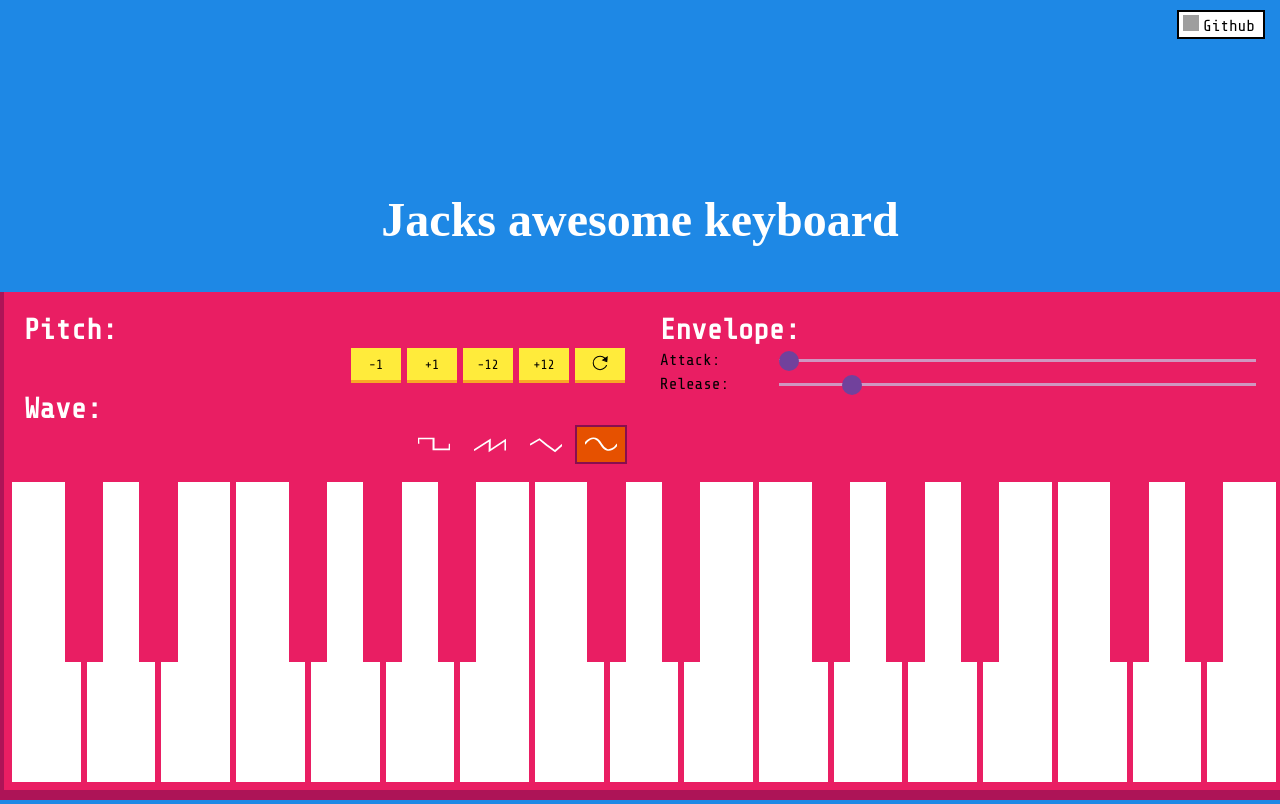
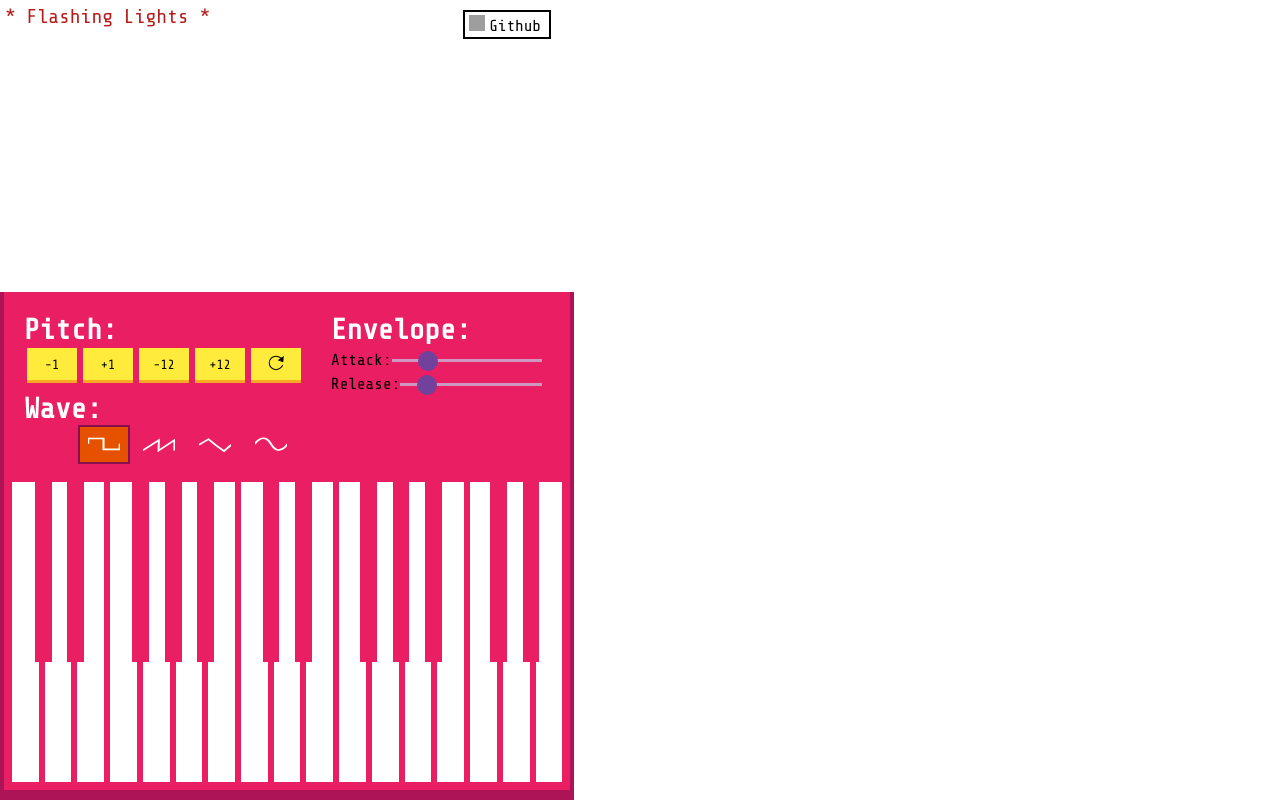
Before and after one commit to JackDanielJosephVarney/keyboard-app, a React (Create React App) app: page / in a window 1280 px wide. Built offline with nearby package versions, Linux system fonts and the light colour scheme; grey boxes are pictures that could not be loaded; the HTML template or start-up script is replaced by a standard one; a web font is replaced by a local one.

Commit message:
added reactive background

```diff
--- a/src/App.scss
+++ b/src/App.scss
@@ -1,17 +1,21 @@
 .app {
+  position: absolute;
+  z-index: 1;
+  top: 0px;
+
   height: 100%;
   display: flex;
   flex-direction: column;
   align-items: center;
   justify-content: flex-start;
-}
 
   .title {
+    text-align: center;
     font-family: 'Libre Barcode 39 Extended', cursive;
     font-size: 5em;
     color: white;
 
-  margin: 40px 0;
+    margin: 65px 0 15px 0;
 
     @media screen and (max-width: 1280px) {
       margin-top: 15%;
@@ -43,3 +47,13 @@
       display: inherit;
     }
   }
+}
+
+.flashing-warning {
+  color: rgba(183, 28, 28, 1);
+  font-size: 20px;
+  position: absolute;
+  z-index: 10;
+  top: 5px;
+  left: 5px;
+}
--- a/src/App.tsx
+++ b/src/App.tsx
@@ -4,10 +4,13 @@ import './App.css';
 import Keyboard from './containers/Keyboard';
 import KeyboardProvider from './state/KeyboardProvider';
 import GitHubButton from './components/GitHubButton';
+import Visualiser from './containers/Visualiser';
 
 class App extends React.Component {
   public render() {
     return (
+      <>
+        <Visualiser />
         <div className="app">
           <GitHubButton />
           <h1 className="title">Jacks awesome keyboard</h1>
@@ -18,6 +21,8 @@ class App extends React.Component {
             </div>
           </KeyboardProvider>
         </div>
+        <span className="flashing-warning">* Flashing Lights *</span>
+      </>
     );
   }
 }
--- /dev/null
+++ b/src/containers/Visualiser.tsx
@@ -0,0 +1,92 @@
+import * as React from 'react';
+import { KeyboardContext } from '../state/KeyboardProvider';
+import { MusicUtils } from '../utilities/MusicUtils';
+import { Utils } from '../utilities/Utils';
+
+interface Props {}
+
+interface State {}
+
+export default class Visualiser extends React.Component<Props, State> {
+  state = {};
+  canvas: HTMLCanvasElement;
+
+  render() {
+    return (
+      <KeyboardContext.Consumer>
+        {context => {
+          return (
+            <canvas
+              style={{
+                height: '100%',
+                width: '100%'
+              }}
+              ref={r => (this.canvas = r)}
+            />
+          );
+        }}
+      </KeyboardContext.Consumer>
+    );
+  }
+
+  componentDidMount() {
+    const analyserNode: AnalyserNode = MusicUtils.getAnalyserNode();
+    const bufferLength = analyserNode.frequencyBinCount;
+    const dataArray = new Uint8Array(bufferLength);
+
+    const canvas = this.canvas;
+    const canvasContext = canvas.getContext('2d');
+    const WIDTH = canvas.width;
+    const HEIGHT = canvas.height;
+
+    const getNum = (barHeight: number) => (base: number): number =>
+      barHeight + (base - 128 / 2);
+
+    const getOpacity = (barHeight: number): number =>
+      barHeight > 128 || barHeight < 125 ? 0.3 : 0;
+
+    const draw = () => {
+      requestAnimationFrame(draw);
+
+      analyserNode.getByteTimeDomainData(dataArray);
+      canvasContext.fillStyle = 'white';
+      canvasContext.fillRect(0, 0, WIDTH, HEIGHT);
+
+      const barWidth = WIDTH / bufferLength;
+
+      dataArray.forEach((barHeight, i) => {
+        const opacity = getOpacity(barHeight);
+        const getNumFromBase = getNum(barHeight);
+
+        const grd = canvasContext.createLinearGradient(
+          barWidth * i,
+          0,
+          barWidth,
+          HEIGHT
+        );
+
+        grd.addColorStop(
+          0,
+          `rgba(0, ${getNumFromBase(230)}, ${getNumFromBase(118)}, ${opacity})`
+        );
+
+        grd.addColorStop(
+          0.7,
+          `rgba(${getNumFromBase(213)}, 0, ${getNumFromBase(249)}, ${opacity})`
+        );
+
+        grd.addColorStop(
+          1,
+          `rgba(${getNumFromBase(30)}, ${getNumFromBase(136)}, ${getNumFromBase(
+            229
+          )}, ${opacity})`
+        );
+
+        canvasContext.fillStyle = grd;
+        canvasContext.fillRect(barWidth * i, 0, barWidth, HEIGHT);
+      });
+    };
+
+    draw();
+  }
+}
--- a/src/containers/WaveConfig.tsx
+++ b/src/containers/WaveConfig.tsx
@@ -12,19 +12,40 @@ export default _ => (
     {(context: KeyboardState) => (
       <div className="flex-row">
         <label className="flex-row wave-input" htmlFor={WaveType.square}>
-          <input type="radio" name="setWave" id={WaveType.square} onChange={() => context.setWave(WaveType.square)} />
+          <input
+            defaultChecked
+            type="radio"
+            name="setWave"
+            id={WaveType.square}
+            onChange={() => context.setWave(WaveType.square)}
+          />
           <img src={square} alt="square wave" width="32" height="25" />
         </label>
         <label className="flex-row wave-input" htmlFor={WaveType.sawtooth}>
-          <input type="radio" name="setWave" id={WaveType.sawtooth} onChange={() => context.setWave(WaveType.sawtooth)} />
+          <input
+            type="radio"
+            name="setWave"
+            id={WaveType.sawtooth}
+            onChange={() => context.setWave(WaveType.sawtooth)}
+          />
           <img src={sawtooth} alt="sawtooth wave" width="32" height="25" />
         </label>
         <label className="flex-row wave-input" htmlFor={WaveType.triangle}>
-          <input type="radio" name="setWave" id={WaveType.triangle} onChange={() => context.setWave(WaveType.triangle)} />
+          <input
+            type="radio"
+            name="setWave"
+            id={WaveType.triangle}
+            onChange={() => context.setWave(WaveType.triangle)}
+          />
           <img src={triangle} alt="triangle wave" width="32" height="25" />
         </label>
         <label className="flex-row wave-input" htmlFor={WaveType.sine}>
-          <input defaultChecked type="radio" name="setWave" id={WaveType.sine} onChange={() => context.setWave(WaveType.sine)} />
+          <input
+            type="radio"
+            name="setWave"
+            id={WaveType.sine}
+            onChange={() => context.setWave(WaveType.sine)}
+          />
           <img src={sine} alt="sine wave" width="32" height="25" />
         </label>
       </div>
--- a/src/index.scss
+++ b/src/index.scss
@@ -6,8 +6,8 @@ body {
   margin: 0;
   padding: 0;
   height: 100vh;
-
-  background: #1e88e5;
+  max-width: 100%;
+  overflow: hidden;
 }
 
 #root {
--- a/src/state/KeyboardProvider.tsx
+++ b/src/state/KeyboardProvider.tsx
@@ -23,19 +23,24 @@ export interface KeyboardState {
   audioContext: AudioContext;
 }
 
-export const KeyboardContext = React.createContext({}) as React.Context<KeyboardState>;
+export const KeyboardContext = React.createContext({}) as React.Context<
+  KeyboardState
+>;
+
 const c4 = 261.63;
 
 export default class KeyboardProvider extends React.Component<{}, State> {
   state = {
-    waveType: WaveType.sine,
+    waveType: WaveType.square,
     rootNote: c4,
-    attack: 0.001,
+    attack: 0.2,
     release: 0.5,
     audioContext: MusicUtils.getAudioContext()
   };
 
   componentWillMount() {
+    MusicUtils.setChain(this.state.audioContext);
+
     window.addEventListener('keydown', (e: KeyboardEvent) => {
       // increase by 12 on caps lock
       if (e.keyCode === 20) {
@@ -44,7 +49,7 @@ export default class KeyboardProvider extends React.Component<{}, State> {
         });
       }
 
-      // decrease by 16 on shift
+      // decrease by 12 on shift
       if (e.keyCode === 16) {
         this.setState({
           rootNote: MusicUtils.getSemitone(this.state.rootNote, -12)
--- a/src/utilities/MusicUtils.ts
+++ b/src/utilities/MusicUtils.ts
@@ -3,16 +3,28 @@ const twelthRoot = Math.pow(2, 1 / 12);
 const getQuarter = bpm => 60 / bpm;
 const addSemitone = freq => freq * twelthRoot;
 const minusSemitone = freq => freq / twelthRoot;
+let analyserNode;
 
 export const MusicUtils = Object.freeze({
-  getAudioContext: () => <AudioContext>new ((<any>window).AudioContext || (<any>window).webkitAudioContext)(),
+  getAudioContext: () =>
+    <AudioContext>(
+      new ((<any>window).AudioContext || (<any>window).webkitAudioContext)()
+    ),
+
+  getAnalyserNode: () => analyserNode,
+
+  setChain: (ctx: AudioContext) => {
+    analyserNode = ctx.createAnalyser();
+    analyserNode.fftSize = 512;
+  },
 
   getNodes: (ctx: AudioContext) => {
     const oscNode = ctx.createOscillator();
     const gainNode = ctx.createGain();
 
     oscNode.connect(gainNode);
-    gainNode.connect(ctx.destination);
+    gainNode.connect(analyserNode);
+    analyserNode.connect(ctx.destination);
 
     return { gainNode, oscNode };
   },
```
Also changed, not shown: src/containers/NoteConfig.tsx (+19 -5 lines). Lines whose indentation alone changed are shown as unchanged.
